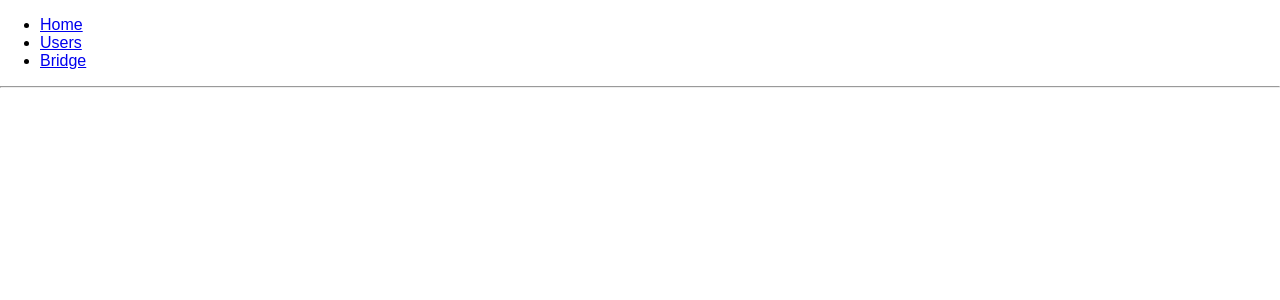
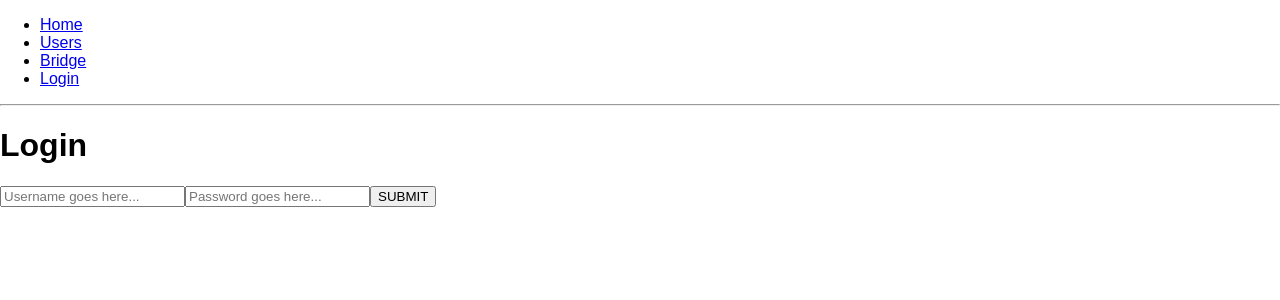
Before and after one commit to bluecitylights/huecontrol, a React (Create React App) app in the folder client/: page /login in a window 1280 px wide. Shown: the top 300 px of the page. Built offline with nearby package versions, Linux system fonts and the light colour scheme.

Commit message:
Added AuthService. Fix default db

```diff
--- a/client/src/App.js
+++ b/client/src/App.js
@@ -3,7 +3,8 @@ import logo from './logo.svg';
 import './App.css';
 import { Switch, Route, Link } from 'react-router-dom'
 import Users from './components/Users';
-import Bridge from './components/Bridge.js';
+import Bridge from './components/Bridge';
+import Login from './components/Login';
 
 const Home = () => (
   <div>
@@ -19,6 +20,7 @@ const Main = () => (
       <Route exact path='/' component={Home} />
       <Route path='/users' component={Users} />
       <Route path='/bridge' component={Bridge} />
+      <Route path='/login' component={Login} />
     </Switch>
   </main>
 )
@@ -30,6 +32,7 @@ const Header = () => (
         <li><Link to='/'>Home</Link></li>
         <li><Link to='/users'>Users</Link></li>
         <li><Link to='/bridge'>Bridge</Link></li>
+        <li><Link to='/login'>Login</Link></li>
       </ul>
     </nav>
   </header>
--- /dev/null
+++ b/client/src/components/AuthService.js
@@ -0,0 +1,97 @@
+import decode from 'jwt-decode';
+export default class AuthService {
+    // Initializing important variables
+    constructor() {
+        this.fetch = this.fetch.bind(this) // React binding stuff
+        this.login = this.login.bind(this)
+        this.getProfile = this.getProfile.bind(this)
+    }
+
+    login(username, password) {
+        // Get a token from api server using the fetch api
+        return this.fetch(`api/users/authenticate`, {
+            method: 'POST',
+            body: JSON.stringify({
+                username,
+                password
+            })
+        }).then(res => {
+            console.log('token received');
+            this.setToken(res.token) // Setting the token in localStorage
+            return Promise.resolve(res);
+        })
+    }
+
+    loggedIn() {
+        // Checks if there is a saved token and it's still valid
+        const token = this.getToken() // GEtting token from localstorage
+        return !!token && !this.isTokenExpired(token) // handwaiving here
+    }
+
+    isTokenExpired(token) {
+        try {
+            const decoded = decode(token);
+            if (decoded.exp < Date.now() / 1000) { // Checking if token is expired. N
+                return true;
+            }
+            else
+                return false;
+        }
+        catch (err) {
+            return false;
+        }
+    }
+
+    setToken(idToken) {
+        // Saves user token to localStorage
+        localStorage.setItem('id_token', idToken)
+    }
+
+    getToken() {
+        // Retrieves the user token from localStorage
+        return localStorage.getItem('id_token')
+    }
+
+    logout() {
+        // Clear user token and profile data from localStorage
+        localStorage.removeItem('id_token');
+    }
+
+    getProfile() {
+        // Using jwt-decode npm package to decode the token
+        return decode(this.getToken());
+    }
+
+
+    fetch(url, options) {
+        // performs api calls sending the required authentication headers
+        const headers = {
+            'Accept': 'application/json',
+            'Content-Type': 'application/json'
+        }
+
+        // Setting Authorization header
+        // Authorization: Bearer xxxxxxx.xxxxxxxx.xxxxxx
+        if (this.loggedIn()) {
+            headers['x-access-token'] = this.getToken()
+        }
+
+        return fetch(url, {
+            headers,
+            ...options
+        })
+        .then(this._checkStatus)
+        .then(response => response.json())
+    }
+
+    _checkStatus(response) {
+        // raises an error in case response status is not a success
+        if (response.status >= 200 && response.status < 300) { // Success status lies between 200 to 300
+            return response
+        } else {
+            var error = new Error(response.statusText)
+            error.response = response
+            throw error
+        }
+    }
+}
--- a/client/src/components/Bridge.js
+++ b/client/src/components/Bridge.js
@@ -1,8 +1,10 @@
 import React, { Component } from 'react';
+import AuthService from './AuthService';
 
 class Bridge extends React.Component {
     constructor() {
         super();
+        this.Auth = new AuthService();
         this.handleSubmit = this.handleSubmit.bind(this);
         this.handleChange = this.handleChange.bind(this);
         this.state = {
@@ -23,7 +25,7 @@ class Bridge extends React.Component {
     }
 
     getToken = () => {
-        return "eyJhbGciOiJIUzI1NiIsInR5cCI6IkpXVCJ9.eyJ1c2VybmFtZSI6IjA3MzQxNjI0LTM2MTctNDU2OC1iMmQ0LWEyNzFiMzYwMDRmYyIsImlhdCI6MTUyMDgwMzcyMywiZXhwIjoxNTIwODkwMTIzfQ.e9BVERT_KsE6JvkBiSdJFPdJcyg9BnkYeCSiwba5k4U";
+        return this.Auth.getToken();
     }
 
     getBridge = async () => {
--- /dev/null
+++ b/client/src/components/Login.js
@@ -0,0 +1,67 @@
+import React from 'react';
+import './Login.css';
+import AuthService from './AuthService';
+import { withRouter } from "react-router-dom";
+
+class Login extends React.Component {
+	constructor(){
+		super();
+		this.handleChange = this.handleChange.bind(this);
+		this.handleFormSubmit = this.handleFormSubmit.bind(this);
+		this.Auth = new AuthService();
+	}
+
+	componentWillMount(){
+		if(this.Auth.loggedIn()) {
+			this.props.history.replace('/');
+		}
+	}
+
+	render() {
+		return (
+			<div className="center">
+				<div className="card">
+					<h1>Login</h1>
+					<form onSubmit={this.handleFormSubmit}>
+						<input
+							className="form-item"
+							placeholder="Username goes here..."
+							name="username"
+							type="text"
+							onChange={this.handleChange}
+						/>
+						<input
+							className="form-item"
+							placeholder="Password goes here..."
+							name="password"
+							type="password"
+							onChange={this.handleChange}
+						/>
+						<input
+							className="form-submit"
+							value="SUBMIT"
+							type="submit"
+						/>
+					</form>
+				</div>
+			</div>
+		);
+	}
+
+	handleChange(e){
+		this.setState(
+			{
+				[e.target.name]: e.target.value
+			}
+		);
+	}
+
+	handleFormSubmit(e){
+		e.preventDefault();
+		this.Auth.login(this.state.username,this.state.password)
+			.then(res => {this.props.history.replace('/');})
+			.catch(alert);
+	}
+}
+
+export default withRouter(Login);
```
Also changed, not shown: client/src/components/Login.css (added), 2 other files (tests, documents, lock files or other folders).
